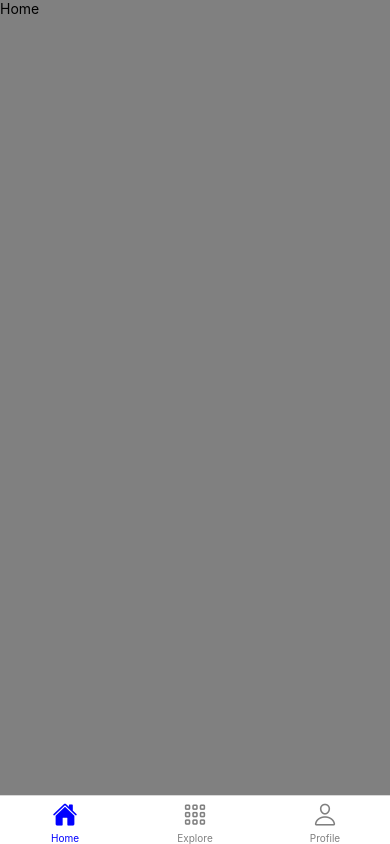
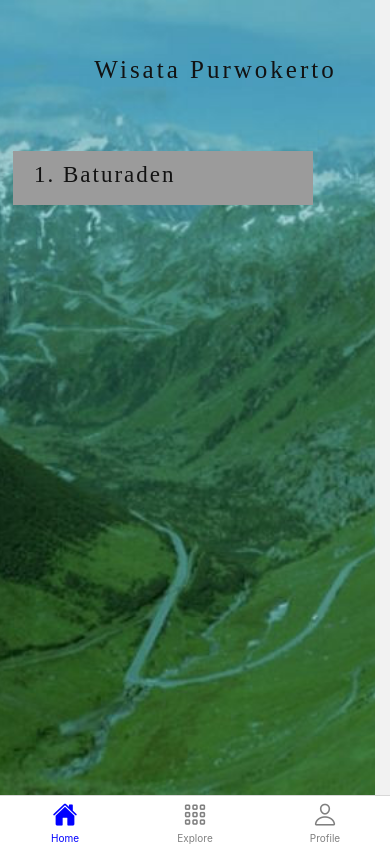
Before and after one commit to doffy08/uts, a React Native app: screen /Home in a window 390 px wide. Built offline with nearby package versions, Linux system fonts and the light colour scheme.

Commit message:
[ADD] New interface for Home Screen

```diff
--- a/src/screen/Home.js
+++ b/src/screen/Home.js
@@ -1,20 +1,78 @@
 /* eslint-disable prettier/prettier */
-import { View, Text, StyleSheet} from 'react-native';
-import React from 'react';
+import React, { Component } from "react";
+import {
+  StyleSheet,
+  View,
+  Image,
+  ImageBackground,
+  Text,
+  TouchableOpacity
+} from "react-native";
 
 const Home = () => {
   return (
     <View style={styles.container}>
-      <Text>Home</Text>
+      <ImageBackground
+        source={require("../../assets/background1.jpg")}
+        resizeMode="cover"
+        style={styles.image}
+        imageStyle={styles.image_imageStyle}
+      >
+        <Text style={styles.wisataPurwokerto}>Wisata Purwokerto</Text>
+        <View style={styles.lisWrapper}>
+        <TouchableOpacity
+          onPress={() => console.warn("OK")}
+          style={styles.button}
+        >
+          <Text style={styles.loremIpsum}>1. Baturaden</Text>
+        </TouchableOpacity>
+        </View>
+      </ImageBackground>
     </View>
   );
 };
 
 const styles = StyleSheet.create({
-    container: {
-        flex: 1,
-        backgroundColor: 'grey',
-    },
+  container: {
+    width: 375,
+    height: 812
+  },
+  image: {
+    width: 375,
+    height: 812
+  },
+  image_imageStyle: {},
+  wisataPurwokerto: {
+    fontFamily: "roboto-700",
+    color: "#121212",
+    fontSize: 25,
+    letterSpacing: 3,
+    textAlign: "center",
+    marginTop: 56,
+    marginLeft: 56
+  },
+  listWrapper: {
+    alignItems: 'center',
+    justifyContent: 'center',
+  },
+  button: {
+    width: '80%',
+    height: 54,
+    backgroundColor: "rgba(155,155,155,1)",
+    marginTop: 67,
+    marginLeft: 13
+  },
+  loremIpsum: {
+    fontFamily: "roboto-700",
+    color: "#121212",
+    height: 30,
+    width: 236,
+    fontSize: 23,
+    letterSpacing: 2,
+    textAlign: "left",
+    marginTop: 11,
+    marginLeft: 21
+  }
 });
 
 export default Home;
```
Also changed, not shown: assets/background1.jpg (added).
